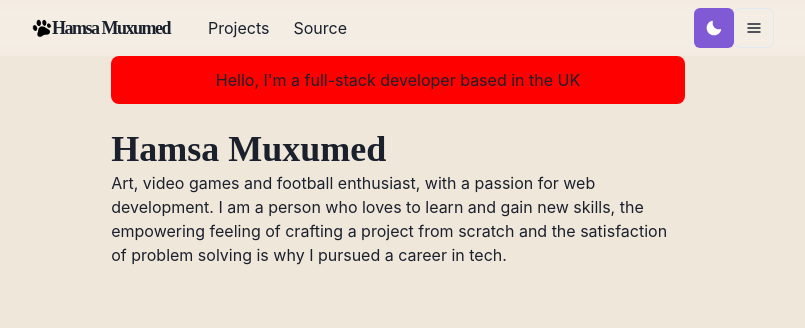
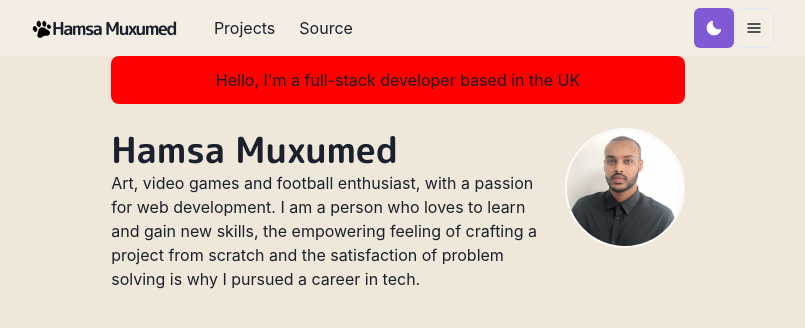
Before and after one commit to hamsamuxumed/myPortfolio, a Next.js app: page / in a window 1280 px wide. Shown: the top 328 px of the page, without its empty margins (242-1047 px from the left). Built offline with nearby package versions, Linux system fonts and the light colour scheme.

Commit message:
add fonts and profile pic

```diff
--- /dev/null
+++ b/components/fonts.js
@@ -0,0 +1,8 @@
+const Fonts = () => (
+    <style jsx global> {
+        `@import url('https://fonts.googleapis.com/css2?family=M+PLUS+Rounded+1c:wght@300;700&display=swap');`
+    }
+    </style>
+)
+
+export default Fonts
--- a/pages/_app.js
+++ b/pages/_app.js
@@ -2,10 +2,12 @@
 import { ChakraProvider } from '@chakra-ui/react'
 import Layout from '../components/layouts/main'
 import theme from '../lib/theme'
+import Fonts from '../components/fonts'
 
 function MyApp({ Component, pageProps, router }) {
   return (
     <ChakraProvider theme={theme}>
+      <Fonts />
       <Layout router={router}>
         <Component {...pageProps} key={router.route} />
       </Layout>
--- a/pages/index.js
+++ b/pages/index.js
@@ -1,4 +1,4 @@
-import { Container, Box, Heading } from "@chakra-ui/react"
+import { Container, Box, Heading, Image } from "@chakra-ui/react"
 // import Image from 'next/image'
 //import styles from '../styles/Home.module.css'
 
@@ -18,6 +18,23 @@
             Art, video games and football enthusiast, with a passion for web development. I am a person who loves to learn and gain new skills, the empowering feeling of crafting a project from scratch and the satisfaction of problem solving is why I pursued a career in tech.
           </p>
         </Box>
+        <Box
+          flexShrink={0}
+          mt={{ base: 4, md: 0 }}
+          ml={{ md: 6 }}
+          textAlign="center"
+        >
+          <Image
+            borderColor="whiteAlpha.800"
+            borderWidth={2}
+            borderStyle="solid"
+            maxWidth="120px"
+            display="inline-block"
+            borderRadius="full"
+            src="/images/Hamsa-image.jpg"
+            alt="Hamsa-image"
+          />
+        </Box>
       </Box>
 
     </Container>
```
Also changed, not shown: public/images/Hamsa-image.jpg (added).
